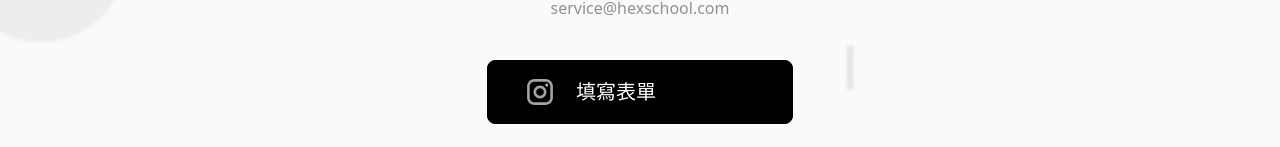
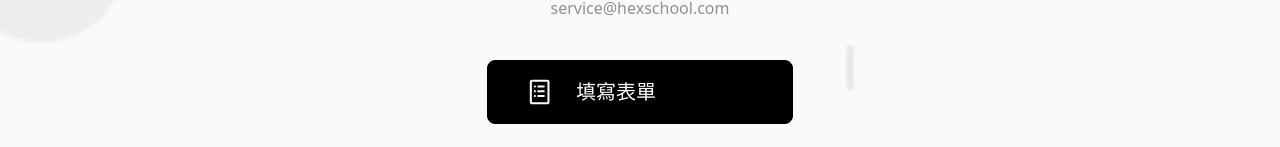
Before and after one commit to Lin4611/noelwebsite, a React (Vite) app: page / in a window 1280 px wide. Shown: the part 180-327 px from the top of the page. Built offline with nearby package versions, Linux system fonts and the light colour scheme; a web font is replaced by a local one.

Commit message:
fix: fix activeLink for ig/fb

```diff
--- a/src/components/svg-icons/FooterIcons.jsx
+++ b/src/components/svg-icons/FooterIcons.jsx
@@ -29,3 +29,20 @@ export function FbIcon({ className = '' }) {
     </svg>
   );
 }
+
+export function ListIcon({ className = '' }) {
+  return (
+    <svg
+      viewBox="0 0 56 56"
+      xmlns="http://www.w3.org/2000/svg"
+      className={className}
+    >
+      <path
+        fillRule="evenodd"
+        clipRule="evenodd"
+        d="M16 13H39V43H16L16 13ZM13 13C13 11.3431 14.3431 10 16 10H39C40.6569 10 42 11.3431 42 13V43C42 44.6569 40.6569 46 39 46H16C14.3431 46 13 44.6569 13 43V13ZM22 20C22 20.8284 21.3284 21.5 20.5 21.5C19.6716 21.5 19 20.8284 19 20C19 19.1716 19.6716 18.5 20.5 18.5C21.3284 18.5 22 19.1716 22 20ZM22 27C22 27.8284 21.3284 28.5 20.5 28.5C19.6716 28.5 19 27.8284 19 27C19 26.1716 19.6716 25.5 20.5 25.5C21.3284 25.5 22 26.1716 22 27ZM20.5 35.5C21.3284 35.5 22 34.8284 22 34C22 33.1716 21.3284 32.5 20.5 32.5C19.6716 32.5 19 33.1716 19 34C19 34.8284 19.6716 35.5 20.5 35.5ZM24 20C24 19.1716 24.6716 18.5 25.5 18.5H33.5C34.3284 18.5 35 19.1716 35 20C35 20.8284 34.3284 21.5 33.5 21.5H25.5C24.6716 21.5 24 20.8284 24 20ZM25.5 25.5C24.6716 25.5 24 26.1716 24 27C24 27.8284 24.6716 28.5 25.5 28.5H33.5C34.3284 28.5 35 27.8284 35 27C35 26.1716 34.3284 25.5 33.5 25.5H25.5ZM24 34C24 33.1716 24.6716 32.5 25.5 32.5H33.5C34.3284 32.5 35 33.1716 35 34C35 34.8284 34.3284 35.5 33.5 35.5H25.5C24.6716 35.5 24 34.8284 24 34Z"
+        fill="currentColor"
+      />
+    </svg>
+  );
+}
--- a/src/pages/Footer.jsx
+++ b/src/pages/Footer.jsx
@@ -1,13 +1,11 @@
 import { useState } from 'react';
 import logo from '../assets/imgs/logo/logo.png';
-import formIcon from '../assets/imgs/icon/instagram.svg';
-import igIcon from '../assets/imgs/icon/instagram.svg';
-import facebookIcon from '../assets/imgs/icon/facebook.svg';
+import { ListIcon, IgIcon, FbIcon } from '../components/svg-icons/FooterIcons.jsx';
 
 const bg_sm = "bg-[url('../assets/imgs/footer/footer-bg-sm.png')]";
 
 function Footer() {
-  const [activeLink, setActiveLink] = useState('form'); // form / ig / fb
+  const [activeLink, setActiveLink] = useState('form');
 
   return (
     <footer className={`w-full h-[538px] bg-cover ${bg_sm} px-3`}>
@@ -34,11 +32,12 @@ function Footer() {
               : 'bg-Primary-50 border-Primary-400'}`}
         >
           <div className="aspect-square w-14 flex items-center justify-center">
-            <img
-              src={formIcon}
-              alt=""
-              className={`w-[38px] transition ${activeLink === 'form' ? 'invert' : ''}`}
-            />
+                <ListIcon
+                className={`
+                    w-[38px] h-[38px] transition
+                    ${activeLink === 'form' ? 'text-Primary-50' : 'text-Primary-600'}
+                `}
+                />
           </div>
           <p
             className={`fs-5-regular ml-2 transition
@@ -58,10 +57,11 @@ function Footer() {
               : 'bg-Primary-50 border-Primary-400'}`}
         >
           <div className="aspect-square w-14 flex items-center justify-center">
-            <img
-              src={igIcon}
-              alt=""
-              className={`w-[38px] transition ${activeLink === 'ig' ? 'invert' : ''}`}
+            <IgIcon
+                className={`
+                    w-[38px] h-[38px] transition
+                    ${activeLink === 'ig' ? 'text-Primary-50' : 'text-Primary-600'}
+                `}
             />
           </div>
           <p
@@ -82,10 +82,11 @@ function Footer() {
               : 'bg-Primary-50 border-Primary-400'}`}
         >
           <div className="aspect-square w-14 flex items-center justify-center">
-            <img
-              src={facebookIcon}
-              alt=""
-              className={`w-[38px] transition ${activeLink === 'fb' ? 'invert' : ''}`}
+            <FbIcon
+            className={`
+                w-[38px] h-[38px] transition
+                ${activeLink === 'fb' ? 'text-Primary-50' : 'text-Primary-600'}
+            `}
             />
           </div>
           <p
```
